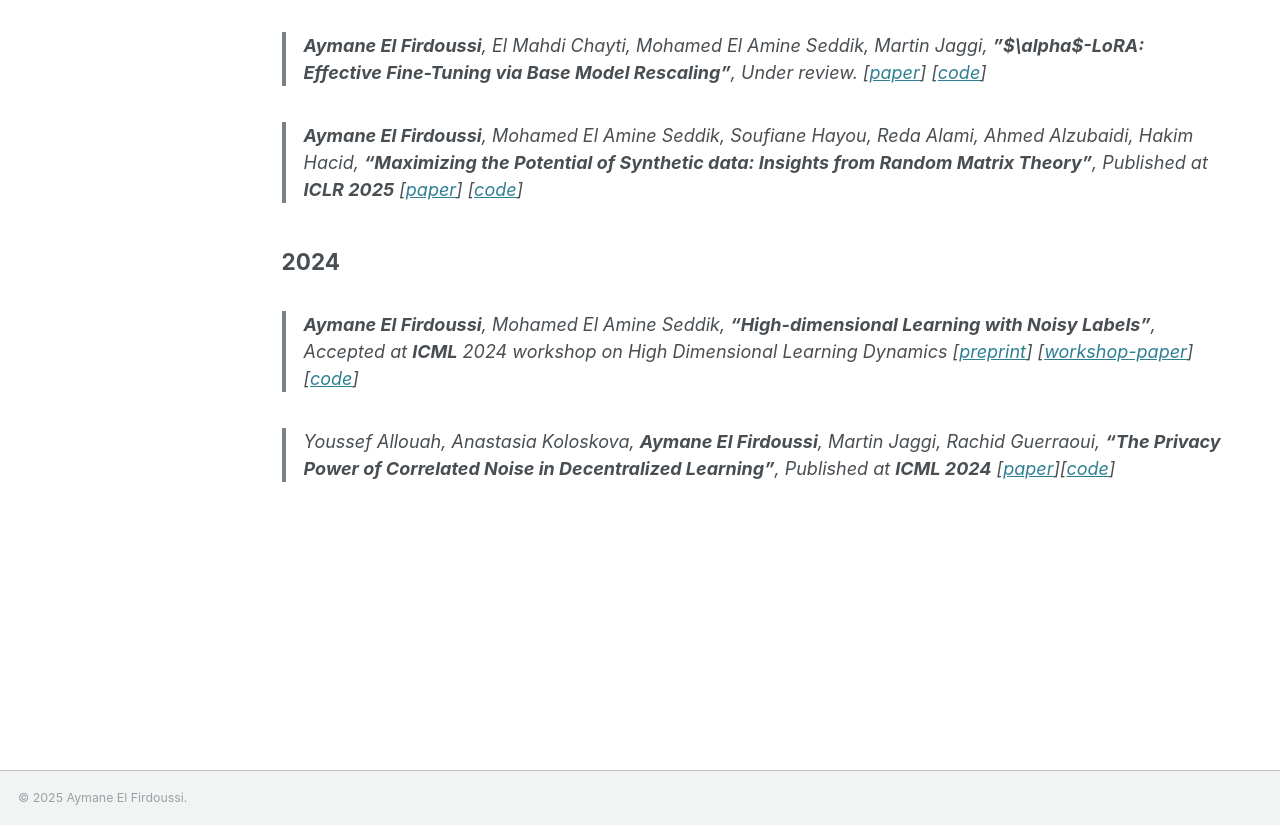
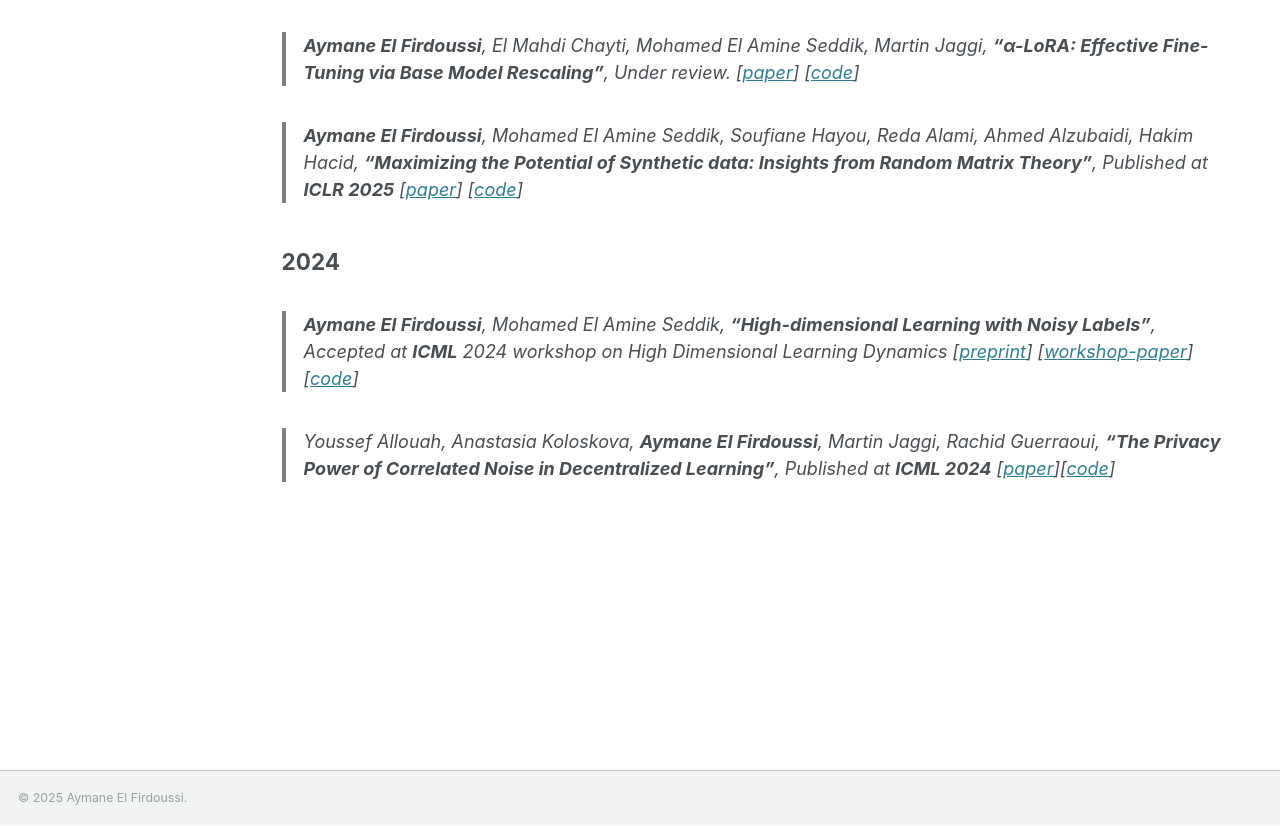
Before and after one commit to elfirdoussilab1/elfirdoussilab1.github.io, a Jekyll site: the page built from _pages/publications.md, in a window 1280 px wide and 1036 px high, cut to the strip 210-1036 px from the top of the window. Built offline with Jekyll 4.4.1, drawn with Linux system fonts in a browser that asks for light colours.

Commit message:
fixing the alpha issue

```diff
--- a/_pages/publications.md
+++ b/_pages/publications.md
@@ -7,7 +7,7 @@ author_profile: true
 
 2025
 ---
-> **Aymane El Firdoussi**, El Mahdi Chayti, Mohamed El Amine Seddik, Martin Jaggi, **"$\alpha$-LoRA: Effective Fine-Tuning via Base Model Rescaling"**, Under review. [[paper](https://elfirdoussilab1.github.io/files/alpha_lora.pdf)] [[code](https://github.com/elfirdoussilab1/Transfer-Learning)]
+> **Aymane El Firdoussi**, El Mahdi Chayti, Mohamed El Amine Seddik, Martin Jaggi, **"α-LoRA: Effective Fine-Tuning via Base Model Rescaling"**, Under review. [[paper](https://elfirdoussilab1.github.io/files/alpha_lora.pdf)] [[code](https://github.com/elfirdoussilab1/Transfer-Learning)]
 
 > **Aymane El Firdoussi**, Mohamed El Amine Seddik, Soufiane Hayou, Reda Alami, Ahmed Alzubaidi, Hakim Hacid, **"Maximizing the Potential of Synthetic data: Insights from Random Matrix Theory"**, Published at **ICLR 2025** [[paper](https://elfirdoussilab1.github.io/files/ICLR_2025_Final_paper.pdf)] [[code](https://github.com/elfirdoussilab1/Synthetic-data)]
 
```
